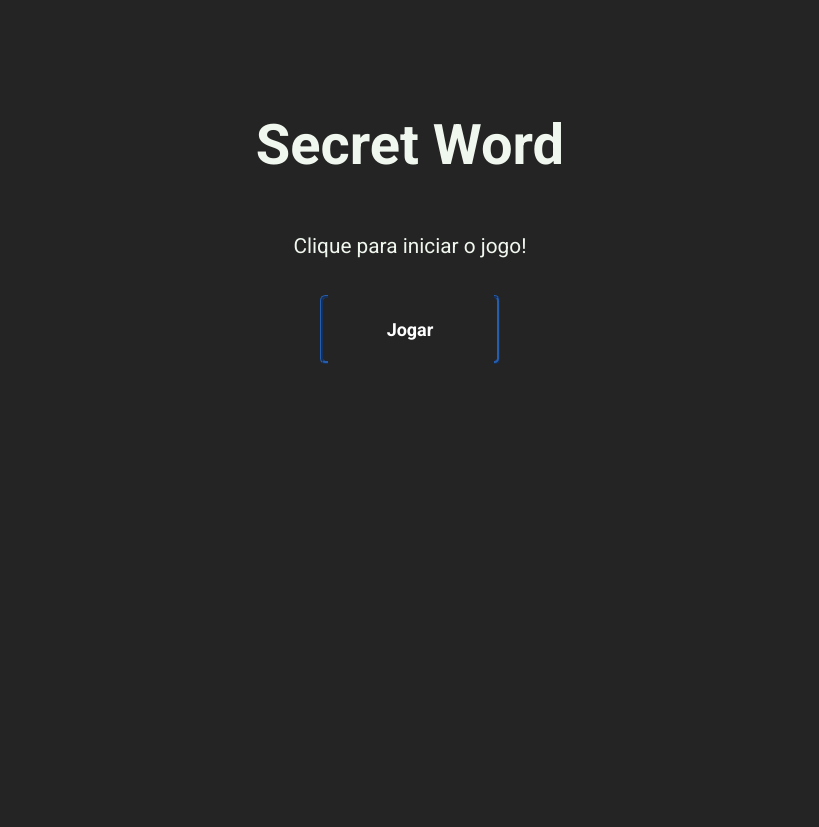
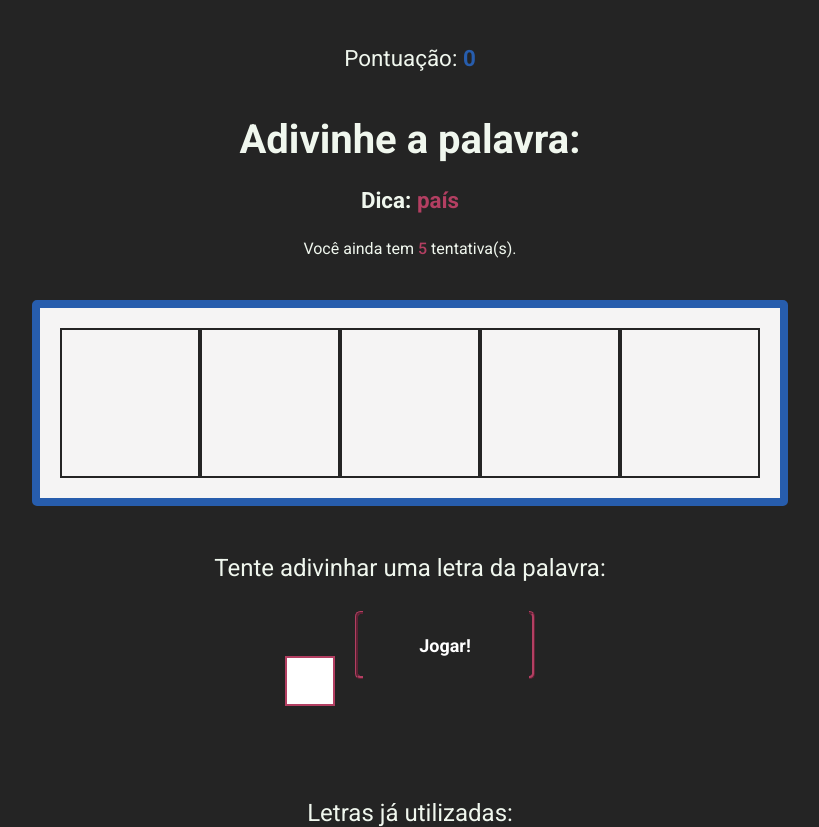
Before and after one commit to emersonjuunior/secret-word, a React app in the folder secret-word/: page / in a window 1280 px wide. Both pictures are taken after a click on the button "Jogar". Shown: the whole page, without its empty margins (230-1049 px from the left). Before the commit the page ends 800 px from the top, so only its background shows below. Built offline with nearby package versions, Linux system fonts and the light colour scheme; the HTML template or start-up script is replaced by a standard one.

Commit message:
Desenvolvimento dos componentes e CSS do Projeto

```diff
--- a/secret-word/src/App.jsx
+++ b/secret-word/src/App.jsx
@@ -1,15 +1,145 @@
-import { useState } from 'react'
-import './App.css'
-import Home from "./components/Home"
+// react
+import { useState, useEffect, useCallback } from "react";
+
+// css
+import "./App.css";
+
+// data
+import { wordsList } from "./data/words";
+
+// components
+import Home from "./components/Home";
+import Game from "./components/Game";
+import End from "./components/End";
+
+const stages = [
+  { id: 1, name: "start" },
+  { id: 2, name: "game" },
+  { id: 3, name: "end" },
+];
 
 function App() {
+  const [gameStage, setGameStage] = useState(stages[0].name);
+  const [words] = useState(wordsList);
+
+  const [pickedWord, setPickedWord] = useState("");
+  const [pickedCategory, setPickedCategory] = useState("");
+  const [letters, setLetters] = useState([]);
+
+  const [guessedLetters, setGuessedLetters] = useState([]);
+  const [wrongLetters, setWrongLetters] = useState([]);
+  const [guesses, setGuesses] = useState(5);
+  const [score, setScore] = useState(0);
+
+  const pickWordAndCategory = useCallback(() => {
+    // pick a random category
+    const categories = Object.keys(words);
+    const category =
+      categories[Math.floor(Math.random() * Object.keys(categories).length)];
+
+    // pick a random word
+    const word =
+      words[category][Math.floor(Math.random() * words[category].length)];
+
+    return { word, category };
+  }, [words]);
+
+  // starts the game
+  const startGame = useCallback(() => {
+    clearLetterStages();
+
+    const { word, category } = pickWordAndCategory();
+
+    // create an array of letters
+    const wordLetters = word.split("");
+
+    // fill states
+    setPickedWord(word);
+    setPickedCategory(category);
+    setLetters(wordLetters);
+
+    setGameStage(stages[1].name);
+  }, [pickWordAndCategory]);
+
+  // process the letter input
+  const verifyLetter = (letter) => {
+    const normalizedLetter = letter.toLowerCase();
+
+    // check if letter has already been utilized
+    if (
+      guessedLetters.includes(normalizedLetter) ||
+      wrongLetters.includes(normalizedLetter)
+    ) {
+      return;
+    }
+
+    // push guessed letter or remove a guess
+    if (letters.includes(normalizedLetter)) {
+      setGuessedLetters((actualGuessedLetters) => [
+        ...actualGuessedLetters,
+        normalizedLetter,
+      ]);
+    } else {
+      setWrongLetters((actualWrongLetters) => [
+        ...actualWrongLetters,
+        normalizedLetter,
+      ]);
+      setGuesses((actualGuesses) => actualGuesses - 1);
+    }
+  };
+
+  // clear states
+  const clearLetterStages = () => {
+    setGuessedLetters([]);
+    setWrongLetters([]);
+  };
+  useEffect(() => {
+    if (guesses <= 0) {
+      setGameStage(stages[2].name);
+      clearLetterStages();
+    }
+  }, [guesses]);
+
+  //check win condition
+  useEffect(() => {
+    const uniqueLetters = [...new Set(letters)];
+
+    if (guessedLetters.length === uniqueLetters.length && guessedLetters.length != 0) {
+      setScore((actualScore) => actualScore + 100);
+      setGuesses((actualGuesses) => actualGuesses + 1)
+
+      // restart the game with new word
+      startGame();
+    }
+  }, [guessedLetters, letters, startGame]);
+
+  // restart the game
+  const retry = () => {
+    setScore(0);
+    setGuesses(5);
+    setGameStage(stages[0].name);
+  };
+
   return (
     <>
-     <div className="App">
-      <Home/>
-     </div>
+      <div className="App">
+        {gameStage === "start" && <Home startGame={startGame} />}
+        {gameStage === "game" && (
+          <Game
+            verifyLetter={verifyLetter}
+            pickedWord={pickedWord}
+            pickedCategory={pickedCategory}
+            letters={letters}
+            guessedLetters={guessedLetters}
+            wrongLetters={wrongLetters}
+            guesses={guesses}
+            score={score}
+          />
+        )}
+        {gameStage === "end" && <End retry={retry} score={score} />}
+      </div>
     </>
-  )
+  );
 }
 
-export default App
+export default App;
--- /dev/null
+++ b/secret-word/src/components/End.css
@@ -0,0 +1,31 @@
+section {
+    display: flex;
+    width: 60vw;
+    height: 60vh;
+    margin-top: 8%;
+    flex-direction: column;
+    justify-content: start;
+    align-items: start;
+    padding: 100px;
+    background-image: url("./public/illustration.svg");
+    background-repeat: no-repeat;
+    background-size: 50%;
+    background-position: bottom right;
+    border: 2px solid #F0F7EE;
+    border-radius: 10px;
+}
+
+#game-over-title {
+    font-size: 3em;
+    margin-bottom: 1.4em;
+}
+
+section p {
+    font-size: 1.6em;
+    margin-bottom: 1.5em;
+}
+
+#game-over-score {
+    color: #B33F62;
+    font-weight: 500;
+}
--- /dev/null
+++ b/secret-word/src/components/End.jsx
@@ -0,0 +1,15 @@
+import "./End.css"
+
+const End = ({retry, score}) => {
+  return (
+    <div>
+      <section>
+      <h2 id="game-over-title">Fim de Jogo!</h2>
+      <p>Sua pontuação: <span id="game-over-score">{score}</span>pts.</p>
+      <button onClick={retry}>Reiniciar Jogo</button>
+      </section>
+    </div>
+  )
+}
+
+export default End;
--- /dev/null
+++ b/secret-word/src/components/Game.css
@@ -0,0 +1,102 @@
+.game {
+    width: 100vw;
+    height: 100vh;
+}
+
+.points {
+    font-size: 1.4em;
+    margin: 2em auto
+}
+
+.points span {
+    font-weight: bold;
+    color: #275DAD
+}
+
+#guess {
+    font-size: 2.5em;
+    margin-bottom: .6em;
+}
+
+.tip {
+    font-size: 1.4em;
+    margin-bottom: 1.2em;
+}
+
+.guesses {
+    margin-bottom: 2.6em;
+}
+
+#try {
+    font-weight: 500;
+}
+
+.tip span, #try {
+    color: #B33F62;
+}
+
+.word-container {
+    width: fit-content;
+    margin: 0 auto;
+    display: flex;
+    flex-wrap: wrap;
+    padding: 20px;
+    align-items: center;
+    justify-content: center;
+    font-weight: 350;
+    background-color: #f5f4f4;
+    border: 8px solid #275DAD;
+    border-radius: 5px;
+    margin-bottom: 3em;
+}
+
+.word-container > span {
+    width: 140px;
+    height: 150px;
+    line-height: 150px;
+    color: #242424;
+    font-size: 5em;
+    font-weight: 500;
+    border: 2px solid #242424;
+}
+
+.letter-container p {
+    font-size: 1.5em;
+    margin-bottom: 1.2em;
+}
+
+form {
+    display: flex;
+    align-items: center;
+    justify-content: center;
+    gap: 20px;
+    margin-bottom: 3em;
+}
+
+input {
+    width: 50px;
+    height: 50px;
+    color: #242424;
+    text-align: center;
+    font-size: 30px;
+    font-weight: 500;
+    border: 2px solid #B33F62;
+    outline: none;
+}
+
+#play-button {
+    border: 3px ridge #B33F62;
+}
+
+#play-button:hover {
+    box-shadow: inset 0px 0px 25px #B33F62;
+  }
+
+  #letters-used {
+    font-size: 1.5em;
+    margin-bottom: .5em;
+  }
+
+  .wrong-letters {
+    font-size: 1.4em;
+  }
--- /dev/null
+++ b/secret-word/src/components/Game.jsx
@@ -0,0 +1,79 @@
+import { useState, useRef } from "react";
+import "./Game.css";
+
+const Game = ({
+  verifyLetter,
+  pickedWord,
+  pickedCategory,
+  letters,
+  guessedLetters,
+  wrongLetters,
+  guesses,
+  score,
+}) => {
+
+  const [letter, setLetter] = useState("");
+  const letterInputRef = useRef(null);
+
+  const handleSubmit = (e) => {
+    e.preventDefault();
+
+    verifyLetter(letter);
+
+    setLetter("");
+
+    letterInputRef.current.focus()
+  }
+
+  return (
+    <div className="game">
+      <p className="points">
+        Pontuação: <span>{score}</span>
+      </p>
+      <h1 id="guess">Adivinhe a palavra:</h1>
+      <h3 className="tip">
+        Dica: <span>{pickedCategory}</span>
+      </h3>
+      <p className="guesses">
+        Você ainda tem <span id="try">{guesses}</span> tentativa(s).
+      </p>
+      <div className="word-container">
+        {letters.map((letter, i) =>
+          guessedLetters.includes(letter) ? (
+            <span key={i} className="letter">
+              {letter}
+            </span>
+          ) : (
+            <span key={i} className="blank-square"></span>
+          )
+        )}
+      </div>
+      <div className="letter-container">
+        <p>Tente adivinhar uma letra da palavra:</p>
+        <form onSubmit={handleSubmit}>
+          <input
+            type="text"
+            name="letter"
+            maxLength="1"
+            required
+            onChange={(e) => setLetter(e.target.value)}
+            value={letter}
+            ref={letterInputRef}
+          />
+          <button id="play-button">Jogar!</button>
+        </form>
+      </div>
+      <div className="wrong-letters-container">
+        <p id="letters-used">Letras já utilizadas:</p>
+
+        {wrongLetters.map((letter, i) => (
+          <span className="wrong-letter" key={i}>
+            {letter},{" "}
+          </span>
+        ))}
+      </div>
+    </div>
+  );
+};
+
+export default Game;
--- a/secret-word/src/components/Home.css
+++ b/secret-word/src/components/Home.css
@@ -1,9 +1,7 @@
 .home h1 {
     font-size: 3.5em;
-    margin: 2em auto 1em auto;
+    margin: .5em auto 1em auto;
 }
-
-
 
 .home p {
     font-size: 1.3em;
@@ -23,6 +21,7 @@ button {
     font-size: 18px;
     font-weight: bold;
     cursor: pointer;
+    margin-bottom: 4em;
   }
 
   button::after {
@@ -56,3 +55,41 @@ button {
   button:hover {
     box-shadow: inset 0px 0px 25px #275DAD;
   }
+
+  #how-to-play {
+    display: flex;
+    flex-direction: column;
+    align-items: end;
+    justify-content: center;
+    padding: 100px;
+    border: 1px solid #F0F7EE;
+    border-radius: 10px;
+    width: 60vw;
+    height: 55vh;
+    background-image: url("./public/book.svg");
+    background-repeat: no-repeat;
+    background-size: 35%;
+    background-position: 1%;
+  }
+
+  #how-to-play-wrapper {
+    display: flex;
+    flex-direction: column;
+  }
+
+  #how-to-play h3 {
+    font-size: 26px;
+    margin-bottom: 1em;
+    align-self: start;
+  }
+
+
+  #how-to-play p {
+    width: 30vw;
+    text-align: left;
+  }
+
+  #how-to-play span {
+    color: #B33F62;
+    font-weight: 400;
+  }
--- a/secret-word/src/components/Home.jsx
+++ b/secret-word/src/components/Home.jsx
@@ -1,13 +1,27 @@
 import "./Home.css";
 
-const Home = () => {
+const Home = ({ startGame }) => {
   return (
     <div className="home">
       <h1>Secret Word</h1>
       <p>Clique para iniciar o jogo!</p>
-      <button>Jogar</button>
+      <button onClick={startGame}>Jogar</button>
+      <div id="how-to-play">
+        <div id="how-to-play-wrapper">
+          <h3>Como Jogar?</h3>
+          <p>
+            Você tem que adivinhar uma <span>palavra aleatória</span> com uma
+            dica. A cada rodada, você joga uma letra, e se a letra estiver
+            presente na palavra, ela é revelada na posição correta. Porém, se a
+            letra não estiver na palavra, você perde <span>1 tentativa</span>.
+            Ao acertar uma palavra, você ganha <span>100 pontos</span> e{" "}
+            <span>1 tentativa</span> como recompensa. Se suas tentativas
+            acabarem, você perde o jogo!
+          </p>
+        </div>
+      </div>
     </div>
-  )
-}
+  );
+};
 
-export default Home
+export default Home;
--- a/secret-word/src/data/words.js
+++ b/secret-word/src/data/words.js
@@ -7,6 +7,6 @@ export const wordsList = {
     roupa: ["camisa", "calça", "sapato", "vestido", "meia", "saia", "blusa"],
     profissão: ["médico", "advogado", "engenheiro", "professor", "arquiteto", "dentista", "policial"],
     veículo: ["carro", "moto", "bicicleta", "ônibus", "trem", "avião", "navio"],
-     comida: ["pizza", "hambúrguer", "macarrão", "sushi", "sopa", "churrasco", "salada"],
+    comida: ["pizza", "hambúrguer", "macarrão", "sushi", "sopa", "churrasco", "salada"],
     bebida: ["água", "suco", "refrigerante", "café", "chá", "leite", "cerveja"]
 }
--- a/secret-word/src/index.css
+++ b/secret-word/src/index.css
@@ -13,3 +13,11 @@ body {
   height: 100vh;
   background-color: #242424;
 }
+
+h2::after {
+  content: "";
+  display: block;
+  width: 110%;
+  height: 2px;
+  background-color: #275DAD
+}
```
Also changed, not shown: secret-word/public/book.svg (added), secret-word/public/illustration.svg (added).
